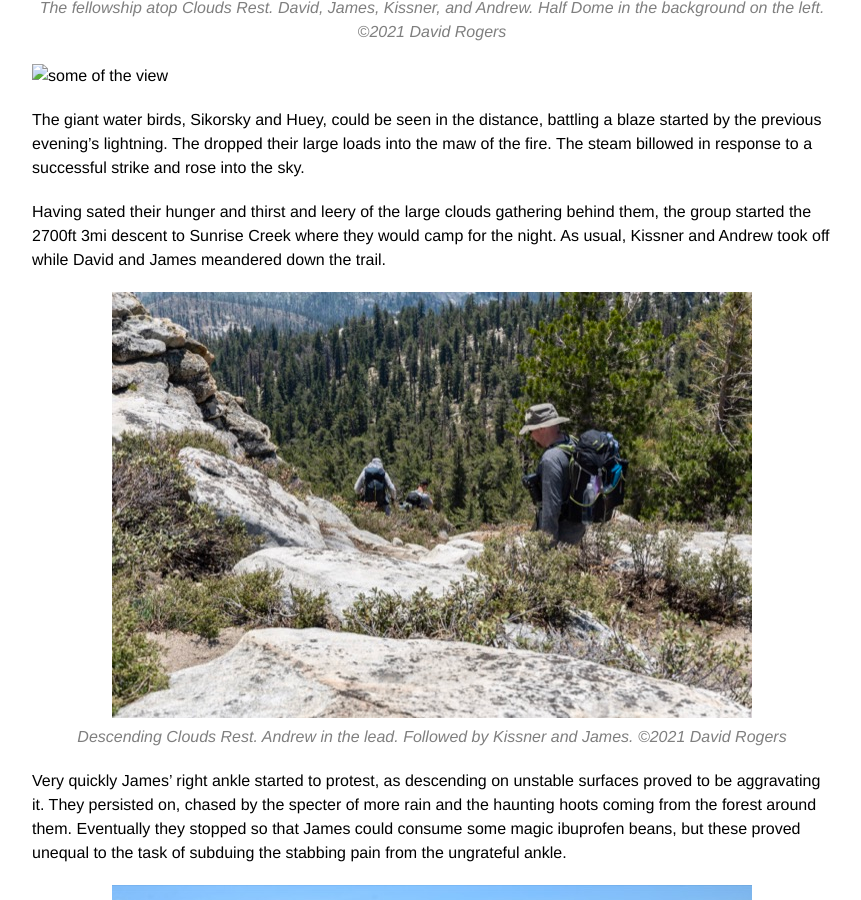
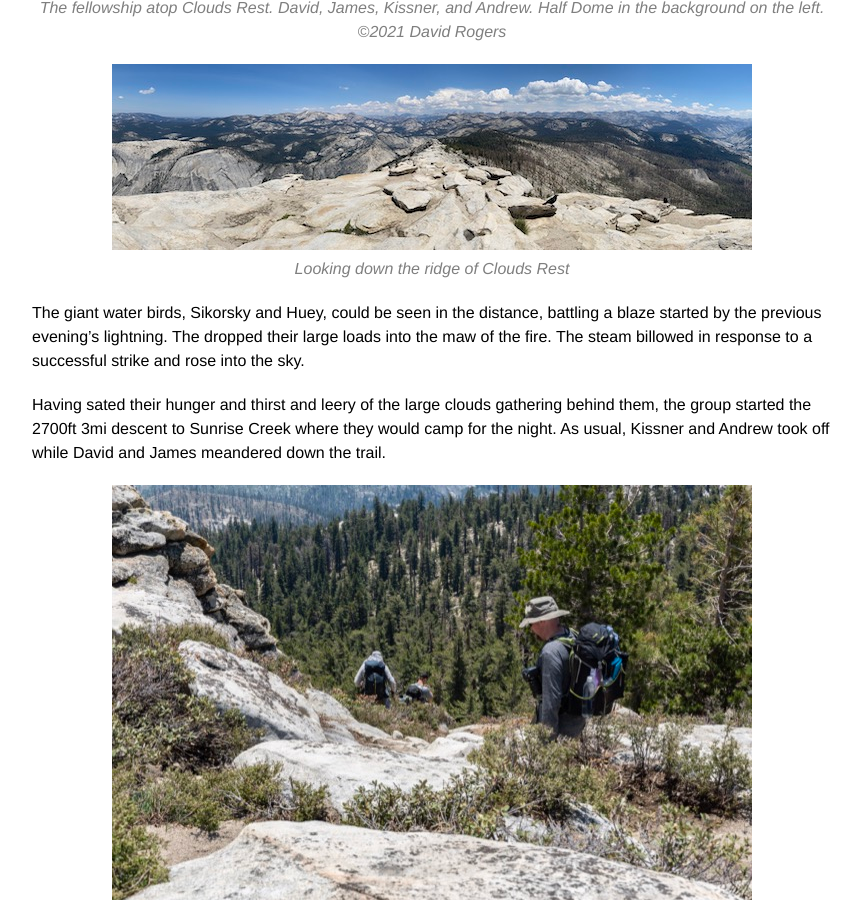
Before and after one commit to jamesorriv/jamesorriv.github.io, a Jekyll site: the page built from _posts/2021-07-11-halfdome.md, in a window 1280 px wide and 900 px high, scrolled down 19226 px. Shown: the whole window, without its empty margins (208-1069 px from the left). Built offline with Jekyll 4.4.1, drawn with Linux system fonts in a browser that asks for light colours.

Commit message:
Add a view from Clouds rest.

```diff
--- a/_posts/2021-07-11-halfdome.md
+++ b/_posts/2021-07-11-halfdome.md
@@ -166,7 +166,7 @@ With their gear arrayed before them on the peak and lunch in hand, the raven, wh
 
 {% include image.html  description="The fellowship atop Clouds Rest. David, James, Kissner, and Andrew. Half Dome in the background on the left. ©2021 David Rogers" url="/assets/yosemite/41-_ROG0557.jpeg" %}
 
-![some of the view]()
+{% include image.html  description="Looking down the ridge of Clouds Rest" url="/assets/yosemite/IMG_8937.jpeg" %}
 
 The giant water birds, Sikorsky and Huey, could be seen in the distance, battling a blaze started by the previous evening’s lightning. The dropped their large loads into the maw of the fire. The steam billowed in response to a successful strike and rose into the sky.
 
```
Also changed, not shown: assets/yosemite/IMG_8937.jpeg (added).
